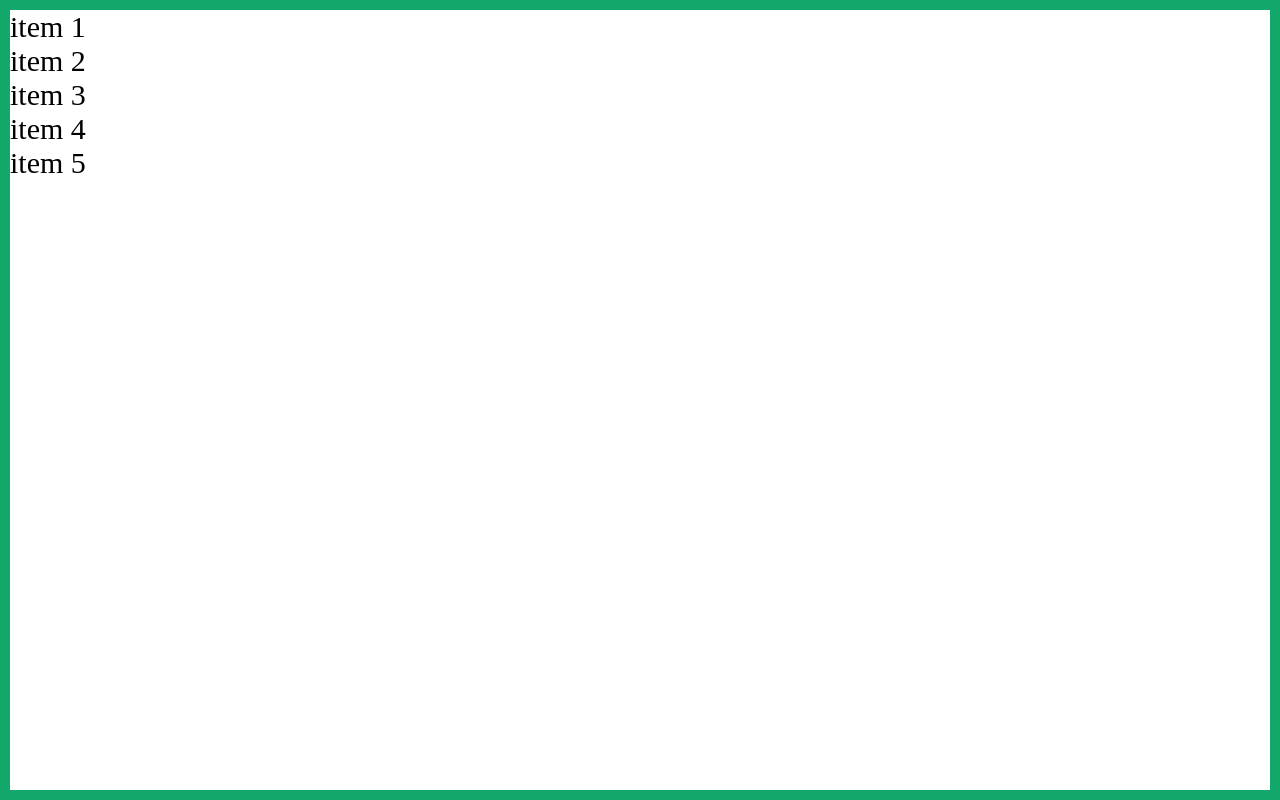
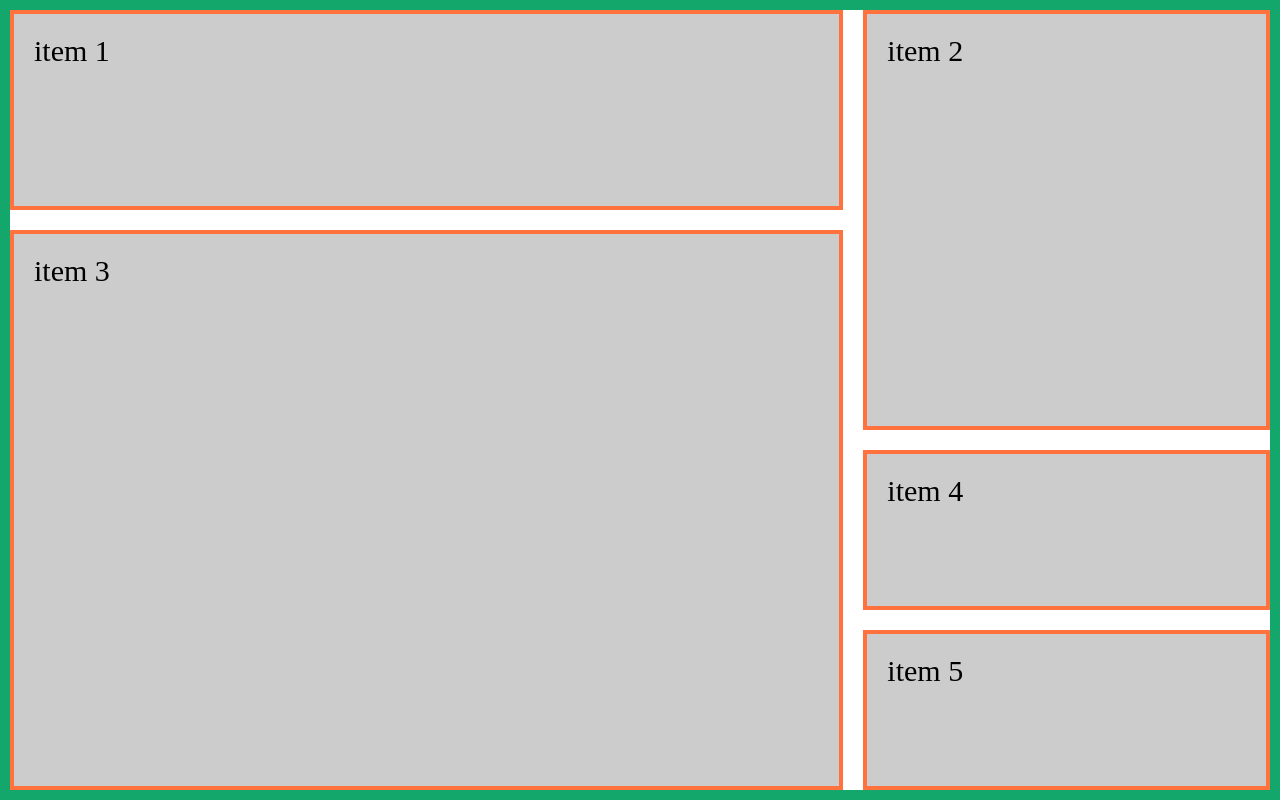
Before and after one commit to icarusgk/css-grid-course, a plain HTML site: page index.html in a window 1280 px wide. Drawn offline with Linux system fonts and the light colour scheme.

Commit message:
Add grid properties

```diff
--- a/index.html
+++ b/index.html
@@ -12,25 +12,31 @@
 
         .grid-container {
             height: 100vh;
-            border: 10px solid #14a76c
+            border: 10px solid #14a76c;
+            display: grid;
+            grid-template-columns: repeat(3, 1fr);
+            grid-template-rows: 200px 200px;
+            grid-gap: 20px;
         }
 
-        .grid_item {
+        .grid-item {
             background-color: #ccc;
-            border: 4px solid #ff652f;
+            border: 4px solid #ff723e;
             padding: 20px;
         }
 
         .item-1 {
-
+            grid-column: 1 / 3;
         }
 
         .item-2 {
-
+            grid-row: 1 / 3;
+            grid-column: 3 / 4;
         }
 
         .item-3 {
-
+            grid-column: 1 / span 2;
+            grid-row: 2 / span 3;
         }
 
         .item-4 {
```
